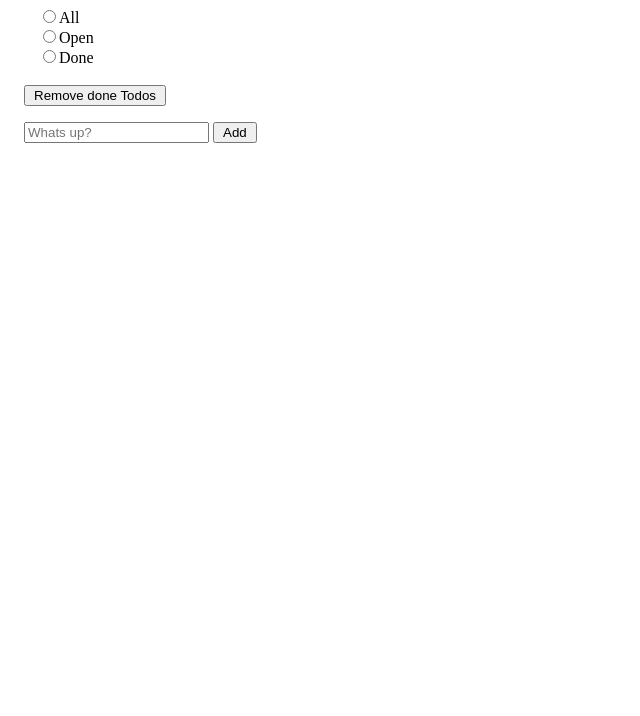
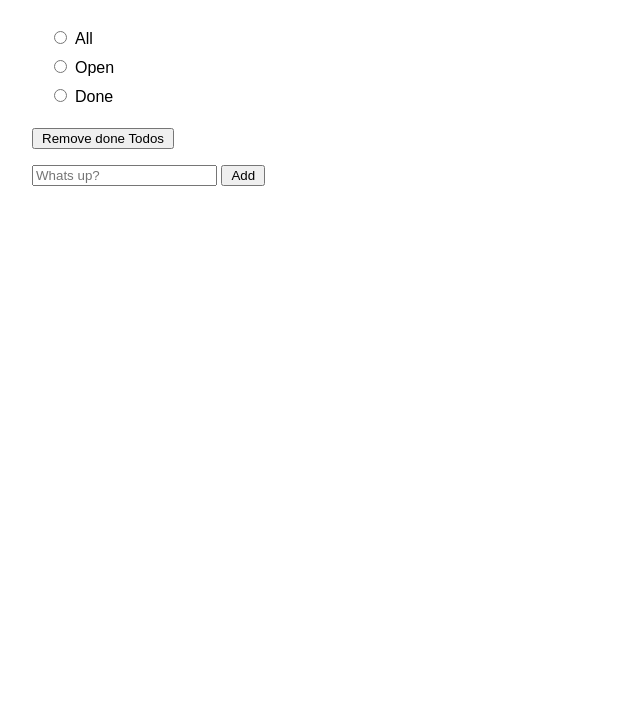
Before and after one commit to Artromi/todo-app, a plain HTML site: page index.html in a window 1280 px wide. Shown: the part 84-800 px from the top of the page, without its empty margins (0-640 px from the left). Drawn offline with Linux system fonts and the light colour scheme.

Commit message:
add:styling

```diff
--- a/index.html
+++ b/index.html
@@ -14,13 +14,28 @@
       <form>
         <fieldset>
           <label for="all">
-            <input type="radio" id="all" name="radio-options" />All
+            <input
+              type="radio"
+              class="radio-buttons"
+              id="all"
+              name="radio-options"
+            />All
           </label>
           <label for="open">
-            <input type="radio" id="open" name="radio-options" />Open</label
+            <input
+              type="radio"
+              class="radio-buttons"
+              id="open"
+              name="radio-options"
+            />Open</label
           >
           <label for="done">
-            <input type="radio" id="done" name="radio-options" />Done</label
+            <input
+              type="radio"
+              class="radio-buttons"
+              id="done"
+              name="radio-options"
+            />Done</label
           >
         </fieldset>
         <button id="btn-remove">Remove done Todos</button>
--- a/style.css
+++ b/style.css
@@ -3,19 +3,24 @@
 *::after {
   box-sizing: border-box;
 }
+html {
+  font-family: sans-serif;
+}
 body {
   margin: 0;
+}
+main,
+header {
+  margin: 2rem;
 }
 fieldset {
   display: flex;
   flex-direction: column;
   border: none;
 }
-main,
-header {
-  margin: 1.5rem;
+.radio-buttons {
+  margin: 0.5rem;
 }
-
 button {
   margin-block: 0.5rem;
   padding-inline: 0.5rem;
```
